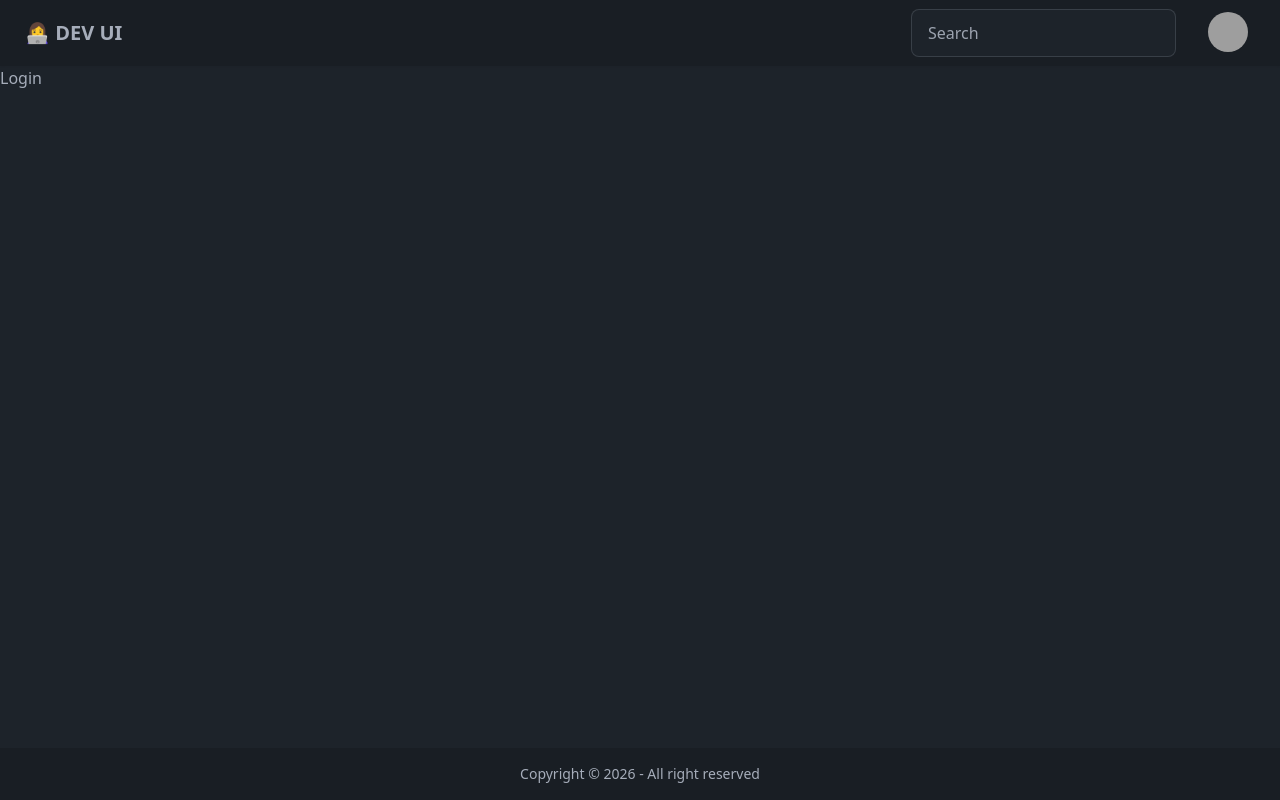
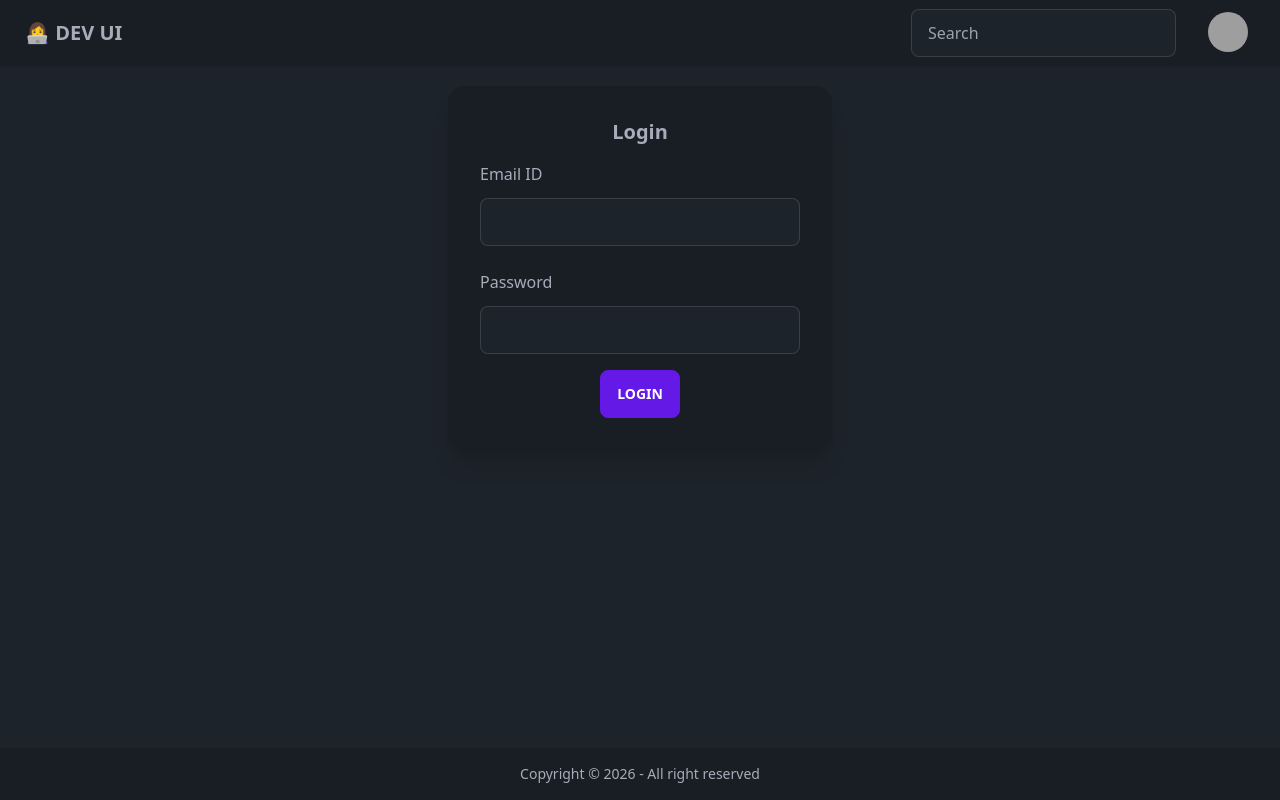
Before and after one commit to bhardwajpooja/devHookUp-web, a React (Vite) app: page /login in a window 1280 px wide. Built offline with nearby package versions, Linux system fonts and the light colour scheme; grey boxes are pictures that could not be loaded.

Commit message:
login flow added

```diff
--- a/package.json
+++ b/package.json
@@ -10,6 +10,7 @@
     "preview": "vite preview"
   },
   "dependencies": {
+    "axios": "^1.13.6",
     "nvm": "^0.0.4",
     "react": "^19.2.0",
     "react-dom": "^19.2.0",
--- a/src/Login.jsx
+++ b/src/Login.jsx
@@ -1,6 +1,46 @@
+import {useState} from "react"
+import axios from "axios"
+
 const Login = () => {
+    const [emailId, setEmailId] = useState("");
+    const [password, setPassword] = useState("");
+
+    const handleLogin = async() => {
+        try {
+            const res = await axios.post('http://localhost:3000/login', {
+                emailId,
+                password
+            }, { withCredentials : true });
+            console.log('res',res)
+        } catch(exception) {
+            console.log('exception',exception)
+        }
+    }
  return (
-    <div>Login</div>
+    <div className="flex justify-center my-5">
+        <div className="card bg-base-200 w-96 shadow-xl">
+            <div className="card-body">
+                <h2 className="card-title justify-center">Login</h2>
+                <label className="form-control w-full max-w-xs py-2">
+                    <fieldset className="fieldset">
+                        <legend className="fieldset-legend my-3">Email ID</legend>
+                        <input type="text" value = {emailId} onChange = {(e) => setEmailId(e.target.value)}
+                        className="input input-bordered w-full max-w-xs" placeholder="" />
+                    </fieldset>
+                </label>
+                <label className="form-control w-full max-w-xs py-2">
+                    <fieldset className="fieldset">
+                        <legend className="fieldset-legend my-3">Password</legend>
+                        <input type="text" value = {password} onChange = {(e) => setPassword(e.target.value)}
+                        className="input input-bordered w-full max-w-xs" placeholder="" />
+                    </fieldset>
+                </label>
+                <div className="card-actions justify-center">
+                    <button className="btn btn-primary" onClick={handleLogin}>login</button>
+                </div>
+            </div>
+        </div>
+    </div>
  )
 }
 
```
Also changed, not shown: 2 other files (tests, documents, lock files or other folders).
